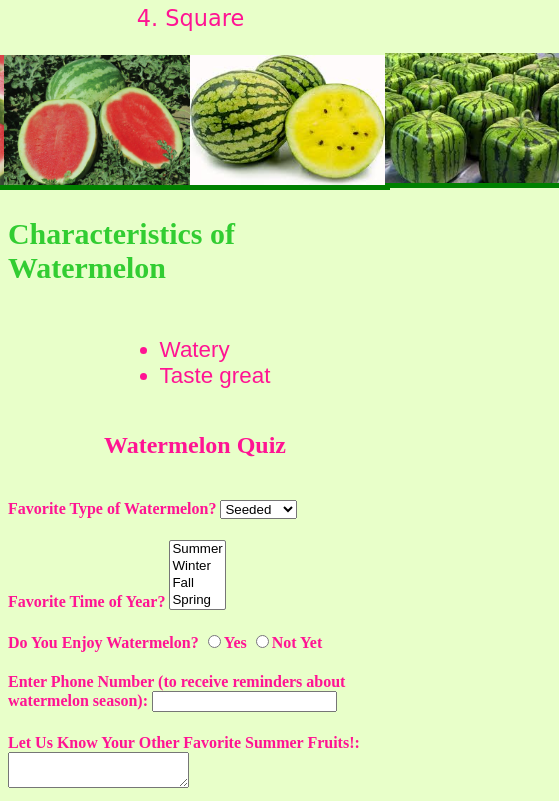
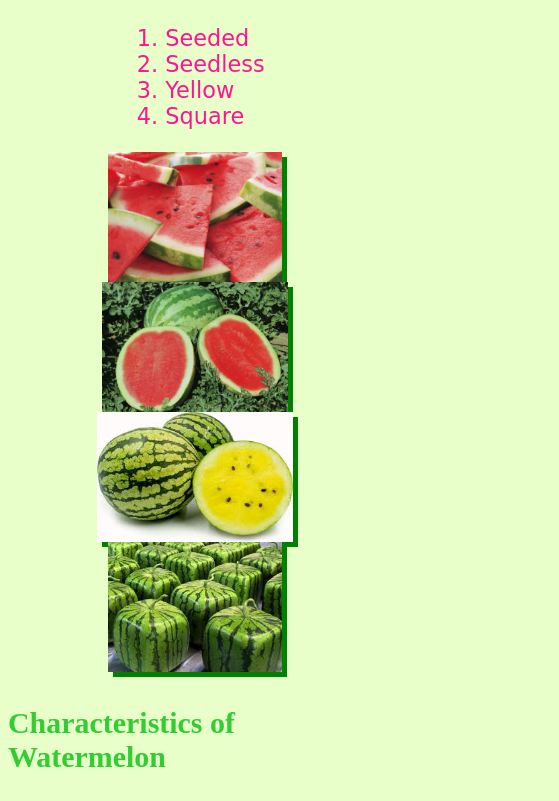
Before and after one commit to adinsmo8/assignment5, a plain HTML site: page index.html in a window 390 px wide. Shown: the part 473-1274 px from the top of the page, 559 px wide, since content can reach past the window. Drawn offline with Linux system fonts and the light colour scheme.

Commit message:
updated flex

```diff
--- a/css/styles.css
+++ b/css/styles.css
@@ -1,6 +1,5 @@
-
 html {
-   background-color: #e8ffc9;
+    background-color: #e8ffc9;
 }
 
 #logo {
@@ -21,7 +20,7 @@ a:hover {
 h1 {
     color: deeppink;
     border: 2px green solid;
-/*
+    /*
     padding-left: 12px;
     margin-right: 350px;
 */
@@ -61,7 +60,7 @@ header nav {
 
 header nav ul {
     display: flex;
-    justify-content:flex-start;
+    justify-content: flex-start;
 
 }
 
@@ -170,3 +169,13 @@ footer {
     max-width: 450px;
     max-height: 420px;
 }
+
+
+@media screen and (max-width: 45rem) {
+    header,
+    main,
+/*    footer,*/
+    #watermelon_examples,
+    form p {
+        flex-direction: column;
+    }
```
Also changed, not shown: discovery.html (+1 -1 lines), index.html (+0 -1 lines), season.html (+1 -1 lines).
